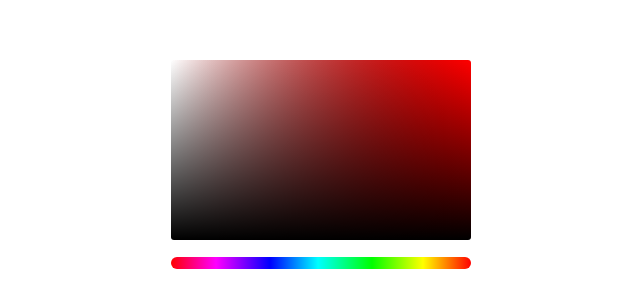
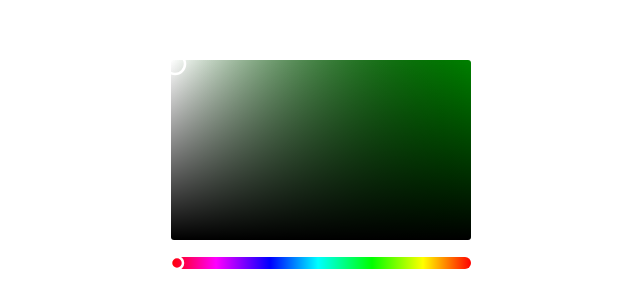
Before and after one commit to thomas1204/colorpicker, a plain HTML site: page index.html in a window 1280 px wide. Shown: the part 233-540 px from the top of the page, without its empty margins (319-959 px from the left). Drawn offline with nearby package versions, Linux system fonts and the light colour scheme.

Commit message:
Tried with button

```diff
--- a/colorPicker.css
+++ b/colorPicker.css
@@ -7,6 +7,7 @@
 
 .loree-custom-color-picker-palette {
 	border-radius: 3px;
+	cursor: grab;
 }
 
 .loree-custom-color-picker-chooser-wrapper {
--- a/picker.js
+++ b/picker.js
@@ -5,12 +5,13 @@ class LoreeColorPicker {
 		this.width = 300
 		this.height = 180
 		this.chooserHeight = 12;
-		this.color = "rgb(255, 0, 0)";
+		this.color = "green";
 		this.palette = null;
 		this.paletteContext = null;
-		this.paletteButton = null;
+		this.paletteCircle = { x: 4, y: 4, width: 10, height: 10};
 		this.chooser = null;
 		this.chooserContext = null;
+		this.chooserCircle = { x: 6, y: 6, width: 6, height: 6};
 	}
 
 	initiate() {
@@ -39,6 +40,21 @@ class LoreeColorPicker {
 		this.updateColorsInPalette();
 	}
 
+	// to get the color
+	getColor(){
+		const imageData = this.paletteContext.getImageData(this.paletteCircle.x, this.paletteCircle.y, 1, 1);
+		return this.changeRGBToHex(imageData.data[0], imageData.data[1], imageData.data[2]);
+	}
+
+	changeRGBToHex(r, g, b){
+		return "#" + this.getHexValue(r) + this.getHexValue(g) + this.getHexValue(b);
+	}
+
+	getHexValue(c) {
+		const hex = c.toString(16);
+		return hex.length === 1 ? "0" + hex : hex;
+	}
+
 	attachPaletteWrapper() {
 		const paletteWrapper = document.createElement('div');
 		paletteWrapper.className = "loree-custom-color-picker-palette-wrapper";
@@ -60,17 +76,9 @@ class LoreeColorPicker {
 		this.palette.width = this.width;
 		this.palette.height = this.height;
 		paletteWrapper.appendChild(this.palette);
-		this.updateColorsInPalette()
-	}
-
-	// attaches palette chooser button
-	attachPaletteButton(paletteWrapper) {
-		this.paletteButton = document.createElement('button');
-		this.paletteButton.className = "loree-custom-color-picker-palette-button";
-		this.paletteButton.style.top = '-9px';
-		this.paletteButton.style.left = '-9px';
-		this.palette.appendChild(this.paletteButton);
-		this.updatePaletteButtonColor();
+		this.updateColorsInPalette();
+		this.attachPaletteCircle();
+		this.paletteOnChange();
 	}
 
 	// attaches chooser
@@ -80,7 +88,8 @@ class LoreeColorPicker {
 		this.chooser.width = this.width;
 		this.chooser.height = this.chooserHeight;
 		chooserWrapper.appendChild(this.chooser);
-		this.updateColorsInChooser()
+		this.updateColorsInChooser();
+		this.attachChooserCircle();
 	}
 
 	updateColorsInPalette() {
@@ -115,11 +124,65 @@ class LoreeColorPicker {
 		this.chooserContext.fillRect(0, 0, this.width, this.chooserHeight);
 	}
 
-	updatePaletteButtonColor() {
-		console.log('this.paletteButton', this.paletteButton.parentElement.children);
-		const imageData = this.paletteContext.getImageData(this.paletteButton.offsetLeft, this.paletteButton.offsetTop, 18, 18);
-		this.paletteButton.style.backgroundColor = `rgba(${imageData.data[0]}, ${imageData.data[1]}, ${imageData.data[2]},1)`;
+	attachPaletteCircle(){
+		this.paletteContext.beginPath();
+		this.paletteContext.arc(this.paletteCircle.x, this.paletteCircle.y, this.paletteCircle.width, 0, Math.PI * 2);
+		this.paletteContext.lineWidth = 2.5;
+		this.paletteContext.strokeStyle = "white";
+		this.paletteContext.stroke();
+		this.paletteContext.closePath();
 	}
 
+	attachChooserCircle(){
+		this.chooserContext.beginPath();
+		this.chooserContext.arc(this.chooserCircle.x, this.chooserCircle.y, this.chooserCircle.width, 0, Math.PI * 2);
+		this.chooserContext.lineWidth = 2.5;
+		this.chooserContext.strokeStyle = "white";
+		this.chooserContext.stroke();
+		this.chooserContext.fill = this.getChooserCircle();
+		this.chooserContext.closePath();
+	}
+
+	getChooserCircle(){
+		const imageData = this.chooserContext.getImageData(this.chooserCircle.x, this.chooserCircle.y, 1, 1);
+		return this.changeRGBToHex(imageData.data[0], imageData.data[1], imageData.data[2]);
+	}
+
+	paletteOnChange(){
+		let isMouseDown = false;
+
+		const onMouseDown = (e) => {
+			let currentX = e.clientX - this.palette.offsetLeft;
+			let currentY = e.clientY - this.palette.offsetTop;
+			if(
+				currentY > this.paletteCircle.y &&
+				currentY < this.paletteCircle.y + this.paletteCircle.width &&
+				currentX > this.paletteCircle.x &&
+				currentX < this.paletteCircle.x + this.paletteCircle.width
+			) {
+				isMouseDown = true;
+			} else {
+				this.paletteCircle.x = currentX;
+				this.paletteCircle.y = currentY;
+			}
+		}
+
+		const onMouseMove = (e) => {
+			if(isMouseDown) {
+				let currentX = e.clientX - this.palette.offsetLeft;
+				let currentY = e.clientY - this.palette.offsetTop;
+				this.paletteCircle.x = currentX;
+				this.paletteCircle.y = currentY;
+			}
+		}
+
+		const onMouseUp = () => {
+			isMouseDown = false;
+		}
+
+		this.palette.addEventListener("mousedown", onMouseDown);
+		this.palette.addEventListener("mousemove", onMouseMove);
+		document.addEventListener("mouseup", onMouseUp);
+	}
 
 }
```
